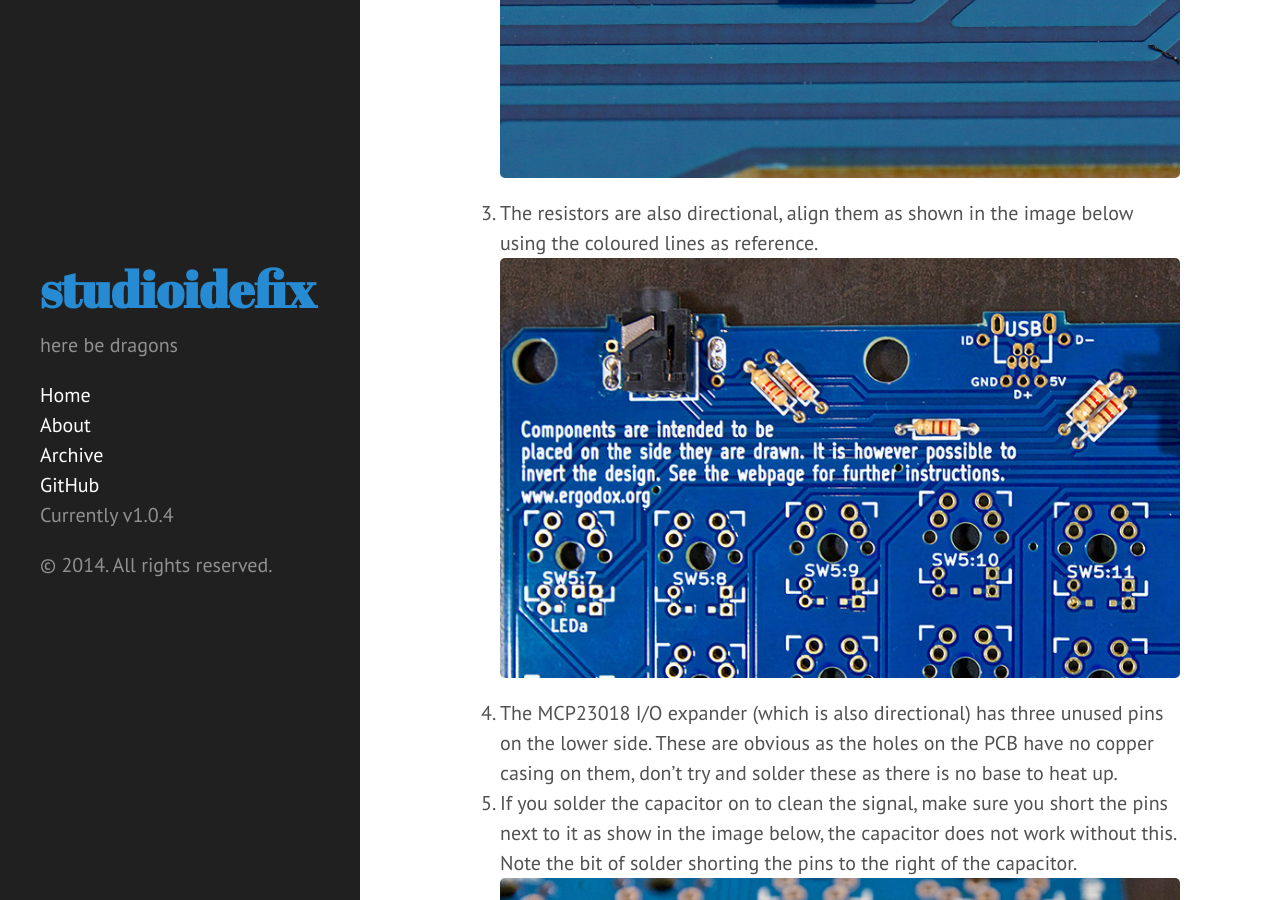
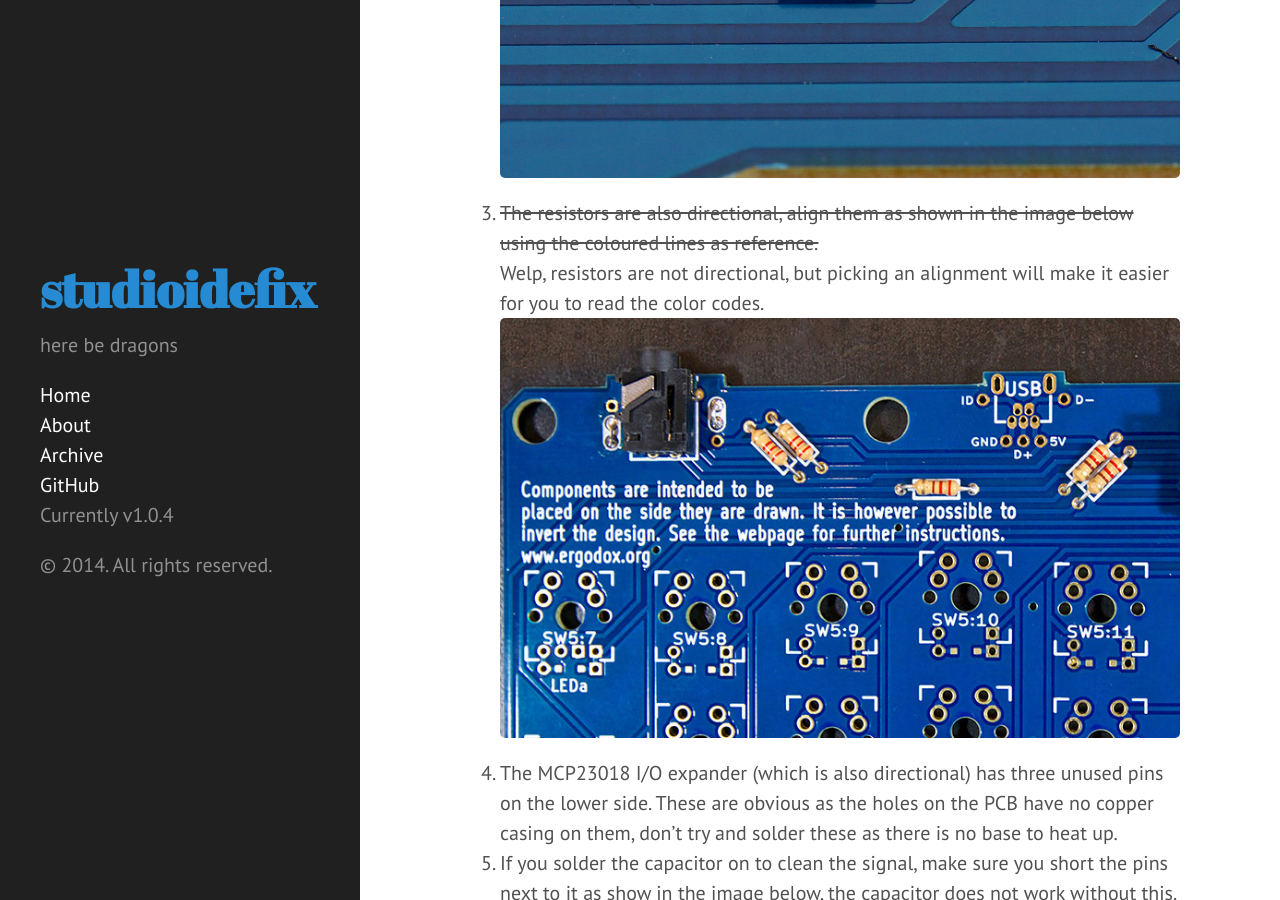
Before and after one commit to anish/anish.github.io, a Jekyll site: the page built from _posts/2014-08-14-ergodox-soldering.md, in a window 1280 px wide and 900 px high, scrolled down 1319 px. Built offline with Jekyll 4.4.1, drawn with Linux system fonts in a browser that asks for light colours; Markdown is read by kramdown in place of the engine named in the settings; comment, search, counter and statistics services are not loaded.

Commit message:
Fix mistake, resistors are not directional

```diff
--- a/_posts/2014-08-14-ergodox-soldering.md
+++ b/_posts/2014-08-14-ergodox-soldering.md
@@ -18,7 +18,7 @@ Now for the actual keypoints :
 
 1. You want to use a thinner solder for the surface mount diodes and the USB miny plug than you would for the other components. .032" is a good thin solder.
 2. The diodes are *directional*, you want the cathode (marked with a line) facing the side with the square pad (the through-hole with the square frame), as show in the image here. The diodes are also the only components that go on the underside of the PCB. <img src="{{ site.url }}/assets/images/ergodox/ergo1.jpg" title="Surface mounted diode">
-3. The resistors are also directional, align them as shown in the image below using the coloured lines as reference. <img src="{{ site.url }}/assets/images/ergodox/ergo2.jpg" title="Resistor alignment">
+3. <s>The resistors are also directional, align them as shown in the image below using the coloured lines as reference.</s> Welp, resistors are not directional, but picking an alignment will make it easier for you to read the color codes. <img src="{{ site.url }}/assets/images/ergodox/ergo2.jpg" title="Resistor alignment">
 4. The MCP23018 I/O expander (which is also directional) has three unused pins on the lower side. These are obvious as the holes on the PCB have no copper casing on them, don't try and solder these as there is no base to heat up.
 5. If you solder the capacitor on to clean the signal, make sure you short the pins next to it as show in the image below, the capacitor does not work without this. Note the bit of solder shorting the pins to the right of the capacitor. <img src="{{ site.url }}/assets/images/ergodox/ergo3.jpg" title="Capacitor">
 6. You can use the extra bit of wire that you trim from the resistors and the capacitor to short the connections with the white outline which is required by the TRRS connectors.
```
